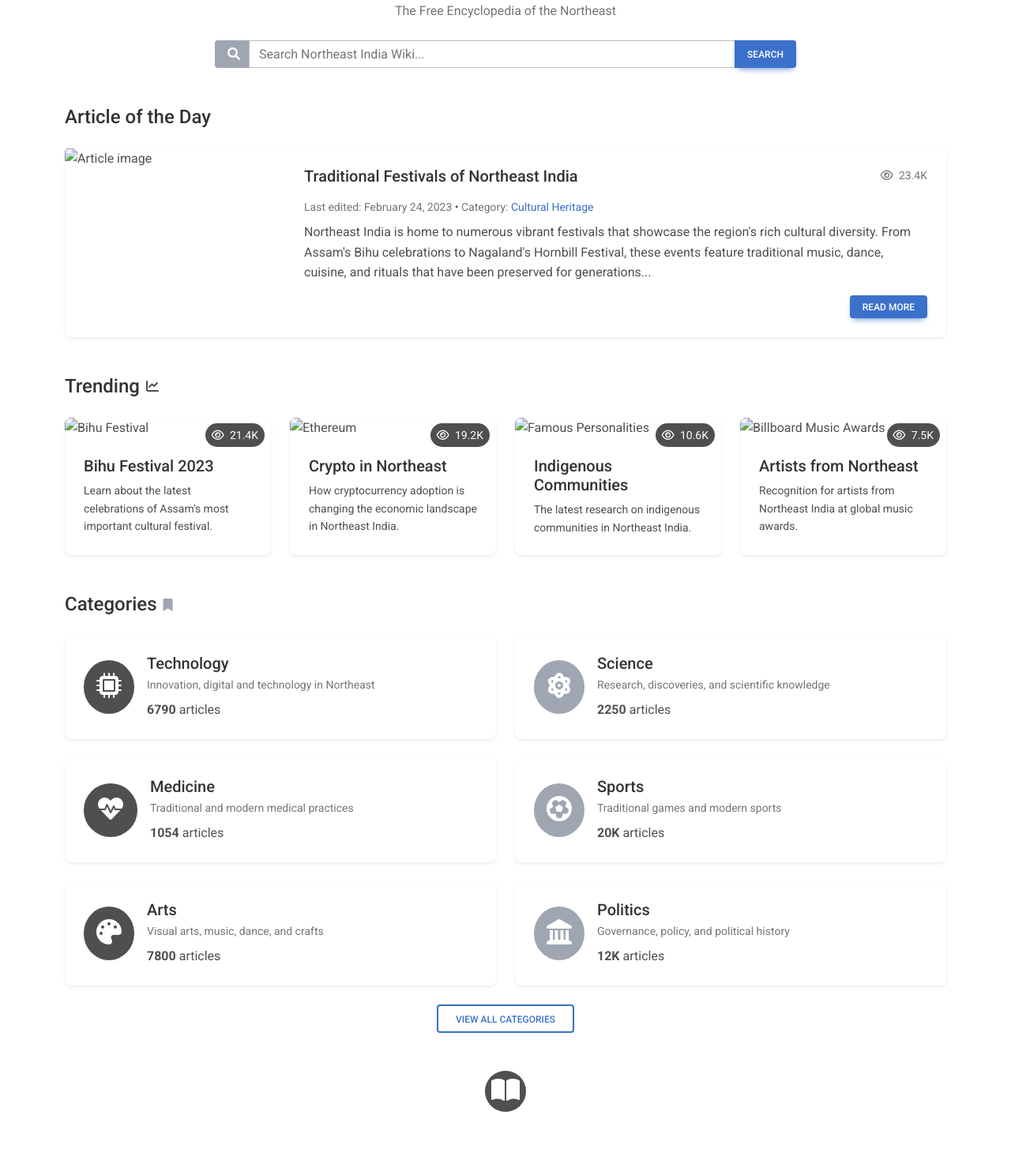
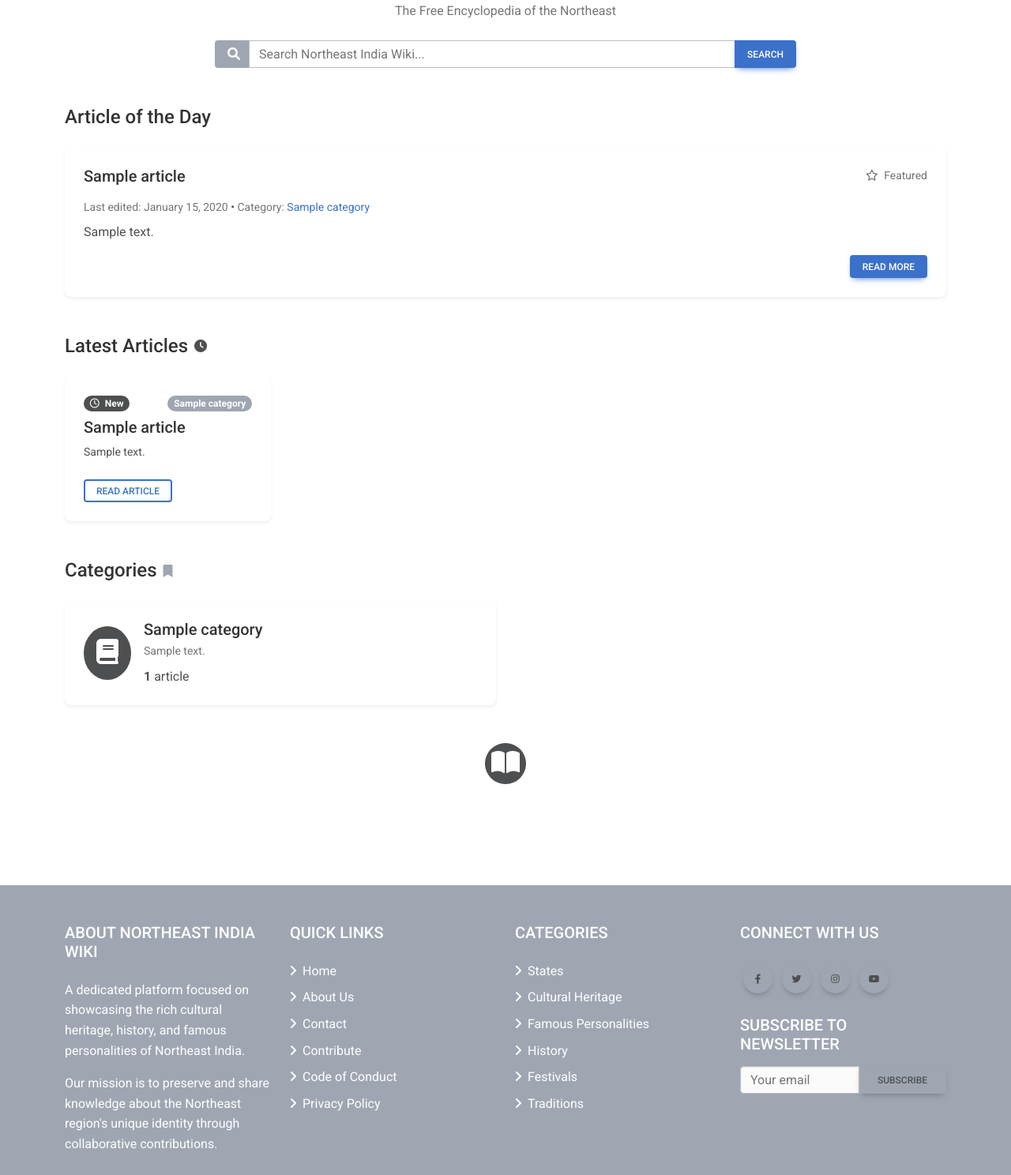
Before and after one commit to petergangmei/northeastindia_wiki, a Django app: page / in a window 1280 px wide. Shown: the part 269-1757 px from the top of the page at 79% size. Run offline with Django 5.2, Linux system fonts and the light colour scheme; tables that the repository leaves empty hold one stand-in row (values such as "Sample post"); some libraries are stand-ins or nearby versions.

Commit message:
Enhance home page view and template to display Article of the Day, latest articles, and categories with article counts. Updated context data and improved UI for better user engagement.

```diff
--- a/app/views.py
+++ b/app/views.py
@@ -46,7 +46,44 @@ def home(request):
     """
     Home page view
     """
-    return render(request, 'home.html')
+    # Get Article of the Day
+    # For simplicity, we'll get a random approved and published article
+    # In a real implementation, you might have a specific selection process
+    article_of_the_day = Article.objects.filter(
+        published=True,
+        review_status='approved'
+    ).order_by('?').first()
+
+    # Get latest articles (for "Trending" section)
+    latest_articles = Article.objects.filter(
+        published=True,
+        review_status='approved'
+    ).order_by('-published_at')[:4]
+
+    # Get categories with article counts
+    categories = Category.objects.all()
+
+    # Prepare categories with article counts
+    categories_with_counts = []
+    for category in categories[:6]:  # Limit to 6 categories
+        article_count = Article.objects.filter(
+            categories=category,
+            published=True,
+            review_status='approved'
+        ).count()
+
+        categories_with_counts.append({
+            'category': category,
+            'count': article_count
+        })
+
+    context = {
+        'article_of_the_day': article_of_the_day,
+        'latest_articles': latest_articles,
+        'categories_with_counts': categories_with_counts
+    }
+
+    return render(request, 'home.html', context)
 
 def user_login(request):
     """
--- a/templates/home.html
+++ b/templates/home.html
@@ -55,103 +55,80 @@
     <!-- Article of the day -->
     <div class="mb-5">
         <h2 class="h4 mb-4">Article of the Day</h2>
+        {% if article_of_the_day %}
             <div class="card border-0 shadow-sm">
-            <div class="row g-0">
-                <div class="col-md-3">
-                    <img src="/static/images/placeholder.jpg" class="img-fluid rounded-start h-100" style="object-fit: cover;" alt="Article image">
-                </div>
-                <div class="col-md-9">
                 <div class="card-body">
                     <div class="d-flex justify-content-between align-items-start mb-2">
-                            <h3 class="card-title h5">Traditional Festivals of Northeast India</h3>
+                        <h3 class="card-title h5">{{ article_of_the_day.title }}</h3>
                         <span class="text-muted small">
-                                <i class="far fa-eye me-1"></i> 23.4K
+                            <i class="far fa-star me-1"></i> Featured
                         </span>
                     </div>
                     <p class="card-text mb-2 small">
-                            <span class="text-muted">Last edited: February 24, 2023 </span> • <span class="text-muted">Category:</span> <a href="#" class="text-decoration-none">Cultural Heritage</a>
+                        <span class="text-muted">Last edited: {{ article_of_the_day.updated_at|date:"F j, Y" }} </span>
+                        {% if article_of_the_day.categories.all %}
+                            • <span class="text-muted">Category:</span>
+                            {% for category in article_of_the_day.categories.all|slice:":1" %}
+                                <a href="{% url 'app:article-category' slug=category.slug %}" class="text-decoration-none">{{ category.name }}</a>{% if not forloop.last %}, {% endif %}
+                            {% endfor %}
+                        {% endif %}
                     </p>
-                        <p class="card-text">Northeast India is home to numerous vibrant festivals that showcase the region's rich cultural diversity. From Assam's Bihu celebrations to Nagaland's Hornbill Festival, these events feature traditional music, dance, cuisine, and rituals that have been preserved for generations...</p>
+                    <p class="card-text">{{ article_of_the_day.excerpt|default:article_of_the_day.content|striptags|truncatewords:50 }}</p>
                     <div class="d-flex justify-content-end">
-                            <a href="#" class="btn btn-sm btn-primary">Read More</a>
+                        <a href="{% url 'app:article-detail' slug=article_of_the_day.slug %}" class="btn btn-sm btn-primary">Read More</a>
+                    </div>
+                </div>
+            </div>
+        {% else %}
+            <div class="card border-0 shadow-sm">
+                <div class="card-body text-center py-5">
+                    <i class="fas fa-newspaper fa-3x text-muted mb-3"></i>
+                    <h3 class="h5">No featured article available</h3>
+                    <p class="text-muted">Check back later for our article of the day.</p>
+                </div>
+            </div>
+        {% endif %}
+    </div>
+
+    <!-- Latest Articles section -->
+    <div class="mb-5">
+        <div class="d-flex align-items-center mb-4">
+            <h2 class="h4 mb-0 me-2">Latest Articles</h2>
+            <i class="fas fa-clock text-accent"></i>
+        </div>
+
+        <div class="row row-cols-1 row-cols-md-2 row-cols-lg-4 g-4">
+            {% if latest_articles %}
+                {% for article in latest_articles %}
+                    <div class="col">
+                        <div class="card h-100 border-0 shadow-sm">
+                            <div class="card-body">
+                                <div class="d-flex justify-content-between mb-2">
+                                    <span class="badge bg-accent rounded-pill">
+                                        <i class="far fa-clock me-1"></i> New
+                                    </span>
+                                    {% if article.categories.all %}
+                                        <span class="badge bg-secondary rounded-pill">
+                                            {{ article.categories.all.0.name }}
+                                        </span>
+                                    {% endif %}
+                                </div>
+                                <h5 class="card-title">{{ article.title|truncatechars:40 }}</h5>
+                                <p class="card-text small">{{ article.excerpt|default:article.content|striptags|truncatewords:15 }}</p>
+                                <div class="mt-auto">
+                                    <a href="{% url 'app:article-detail' slug=article.slug %}" class="btn btn-sm btn-outline-primary mt-2 stretched-link">Read Article</a>
                                 </div>
                             </div>
                         </div>
                     </div>
+                {% endfor %}
+            {% else %}
+                <div class="col-12">
+                    <div class="alert alert-light text-center" role="alert">
+                        <i class="fas fa-info-circle me-2"></i> No articles available yet. Check back soon!
                     </div>
                 </div>
-
-    <!-- Trending section -->
-    <div class="mb-5">
-        <div class="d-flex align-items-center mb-4">
-            <h2 class="h4 mb-0 me-2">Trending</h2>
-            <i class="fas fa-chart-line text-accent"></i>
-        </div>
-
-        <div class="row row-cols-1 row-cols-md-2 row-cols-lg-4 g-4">
-            <!-- Trending card 1 -->
-            <div class="col">
-                <div class="card h-100 border-0 shadow-sm">
-                    <div class="position-relative">
-                        <img src="/static/images/placeholder.jpg" class="card-img-top" alt="Bihu Festival">
-                        <div class="position-absolute top-0 end-0 bg-accent text-white m-2 px-2 py-1 rounded-pill small">
-                            <i class="far fa-eye me-1"></i> 21.4K
-                        </div>
-                    </div>
-                    <div class="card-body">
-                        <h5 class="card-title">Bihu Festival 2023</h5>
-                        <p class="card-text small">Learn about the latest celebrations of Assam's most important cultural festival.</p>
-                    </div>
-                </div>
-            </div>
-
-            <!-- Trending card 2 -->
-            <div class="col">
-                <div class="card h-100 border-0 shadow-sm">
-                    <div class="position-relative">
-                        <img src="/static/images/placeholder.jpg" class="card-img-top" alt="Ethereum">
-                        <div class="position-absolute top-0 end-0 bg-accent text-white m-2 px-2 py-1 rounded-pill small">
-                            <i class="far fa-eye me-1"></i> 19.2K
-                        </div>
-                    </div>
-                    <div class="card-body">
-                        <h5 class="card-title">Crypto in Northeast</h5>
-                        <p class="card-text small">How cryptocurrency adoption is changing the economic landscape in Northeast India.</p>
-                    </div>
-                </div>
-            </div>
-
-            <!-- Trending card 3 -->
-            <div class="col">
-                <div class="card h-100 border-0 shadow-sm">
-                    <div class="position-relative">
-                        <img src="/static/images/placeholder.jpg" class="card-img-top" alt="Famous Personalities">
-                        <div class="position-absolute top-0 end-0 bg-accent text-white m-2 px-2 py-1 rounded-pill small">
-                            <i class="far fa-eye me-1"></i> 10.6K
-                        </div>
-                    </div>
-                    <div class="card-body">
-                        <h5 class="card-title">Indigenous Communities</h5>
-                        <p class="card-text small">The latest research on indigenous communities in Northeast India.</p>
-                    </div>
-                </div>
-            </div>
-
-            <!-- Trending card 4 -->
-            <div class="col">
-                <div class="card h-100 border-0 shadow-sm">
-                    <div class="position-relative">
-                        <img src="/static/images/placeholder.jpg" class="card-img-top" alt="Billboard Music Awards">
-                        <div class="position-absolute top-0 end-0 bg-accent text-white m-2 px-2 py-1 rounded-pill small">
-                            <i class="far fa-eye me-1"></i> 7.5K
-                        </div>
-                    </div>
-                    <div class="card-body">
-                        <h5 class="card-title">Artists from Northeast</h5>
-                        <p class="card-text small">Recognition for artists from Northeast India at global music awards.</p>
-                    </div>
-                </div>
-            </div>
+            {% endif %}
         </div>
     </div>
 
@@ -163,117 +140,33 @@
         </div>
 
         <div class="row row-cols-1 row-cols-md-2 g-4">
-            <!-- Technology category -->
+            {% if categories_with_counts %}
+                {% for category_data in categories_with_counts %}
                     <div class="col">
                         <div class="card border-0 shadow-sm">
                             <div class="card-body d-flex align-items-center">
                                 <div class="me-3">
-                            <div class="bg-accent p-3 rounded-circle">
-                                <i class="fas fa-microchip fa-2x text-white"></i>
+                                    <div class="bg-{% cycle 'accent' 'secondary' %} p-3 rounded-circle">
+                                        <i class="fas fa-{% cycle 'book' 'map-marker-alt' 'users' 'landmark' 'music' 'drum' %} fa-2x text-white"></i>
                                     </div>
                                 </div>
                                 <div>
-                            <h5 class="card-title mb-1">Technology</h5>
-                            <p class="card-text text-muted mb-2 small">Innovation, digital and technology in Northeast</p>
-                            <p class="mb-0"><strong>6790</strong> articles</p>
+                                    <h5 class="card-title mb-1">{{ category_data.category.name }}</h5>
+                                    <p class="card-text text-muted mb-2 small">{{ category_data.category.description|truncatechars:60 }}</p>
+                                    <p class="mb-0"><strong>{{ category_data.count }}</strong> article{% if category_data.count != 1 %}s{% endif %}</p>
                                 </div>
                             </div>
+                            <a href="{% url 'app:article-category' slug=category_data.category.slug %}" class="stretched-link"></a>
                         </div>
                     </div>
-
-            <!-- Science category -->
-            <div class="col">
-                <div class="card border-0 shadow-sm">
-                    <div class="card-body d-flex align-items-center">
-                        <div class="me-3">
-                            <div class="bg-secondary p-3 rounded-circle">
-                                <i class="fas fa-atom fa-2x text-white"></i>
+                {% endfor %}
+            {% else %}
+                <div class="col-12">
+                    <div class="alert alert-light text-center" role="alert">
+                        <i class="fas fa-info-circle me-2"></i> No categories available yet.
                     </div>
                 </div>
-                        <div>
-                            <h5 class="card-title mb-1">Science</h5>
-                            <p class="card-text text-muted mb-2 small">Research, discoveries, and scientific knowledge</p>
-                            <p class="mb-0"><strong>2250</strong> articles</p>
-                        </div>
-                    </div>
-                </div>
-            </div>
-
-            <!-- Medicine category -->
-            <div class="col">
-                <div class="card border-0 shadow-sm">
-                    <div class="card-body d-flex align-items-center">
-                        <div class="me-3">
-                            <div class="bg-accent p-3 rounded-circle">
-                                <i class="fas fa-heartbeat fa-2x text-white"></i>
-                            </div>
-                        </div>
-                        <div>
-                            <h5 class="card-title mb-1">Medicine</h5>
-                            <p class="card-text text-muted mb-2 small">Traditional and modern medical practices</p>
-                            <p class="mb-0"><strong>1054</strong> articles</p>
-                        </div>
-                    </div>
-                </div>
-            </div>
-
-            <!-- Sports category -->
-            <div class="col">
-                <div class="card border-0 shadow-sm">
-                    <div class="card-body d-flex align-items-center">
-                        <div class="me-3">
-                            <div class="bg-secondary p-3 rounded-circle">
-                                <i class="fas fa-futbol fa-2x text-white"></i>
-                            </div>
-                        </div>
-                        <div>
-                            <h5 class="card-title mb-1">Sports</h5>
-                            <p class="card-text text-muted mb-2 small">Traditional games and modern sports</p>
-                            <p class="mb-0"><strong>20K</strong> articles</p>
-                        </div>
-                    </div>
-                </div>
-            </div>
-
-            <!-- Arts category -->
-            <div class="col">
-                <div class="card border-0 shadow-sm">
-                    <div class="card-body d-flex align-items-center">
-                        <div class="me-3">
-                            <div class="bg-accent p-3 rounded-circle">
-                                <i class="fas fa-palette fa-2x text-white"></i>
-                            </div>
-                        </div>
-                        <div>
-                            <h5 class="card-title mb-1">Arts</h5>
-                            <p class="card-text text-muted mb-2 small">Visual arts, music, dance, and crafts</p>
-                            <p class="mb-0"><strong>7800</strong> articles</p>
-                        </div>
-                    </div>
-                </div>
-            </div>
-
-            <!-- Politics category -->
-            <div class="col">
-                <div class="card border-0 shadow-sm">
-                    <div class="card-body d-flex align-items-center">
-                        <div class="me-3">
-                            <div class="bg-secondary p-3 rounded-circle">
-                                <i class="fas fa-landmark fa-2x text-white"></i>
-                            </div>
-                        </div>
-                        <div>
-                            <h5 class="card-title mb-1">Politics</h5>
-                            <p class="card-text text-muted mb-2 small">Governance, policy, and political history</p>
-                            <p class="mb-0"><strong>12K</strong> articles</p>
-                        </div>
-                    </div>
-                </div>
-            </div>
-        </div>
-
-        <div class="text-center mt-4">
-            <a href="#" class="btn btn-outline-primary">View All Categories</a>
+            {% endif %}
         </div>
     </div>
 
```
Lines whose indentation alone changed are shown as unchanged.
